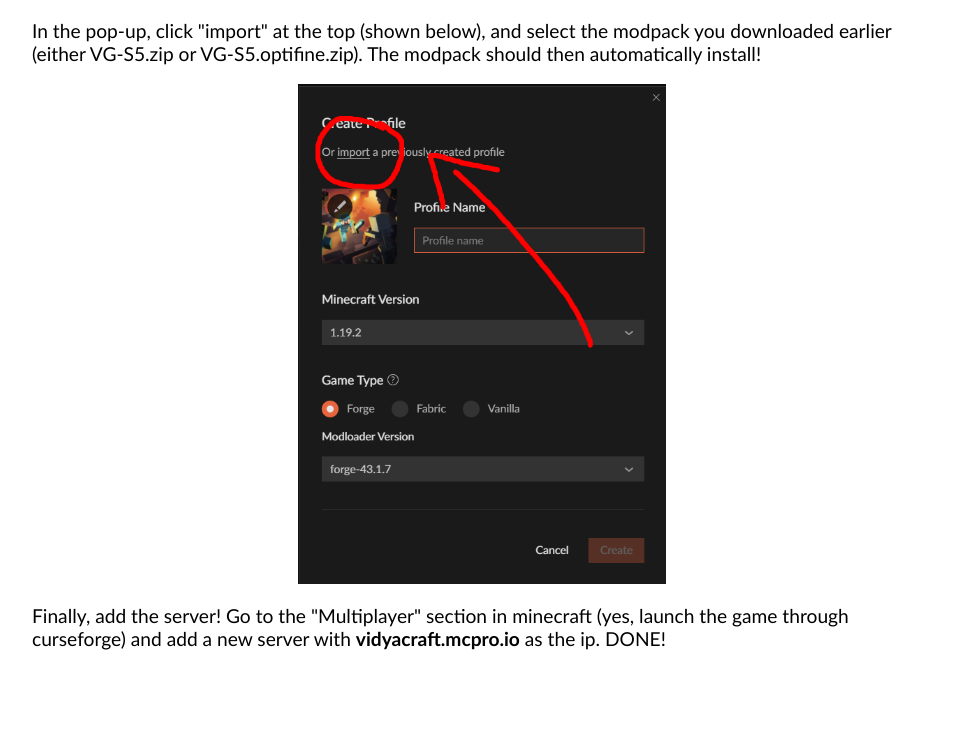
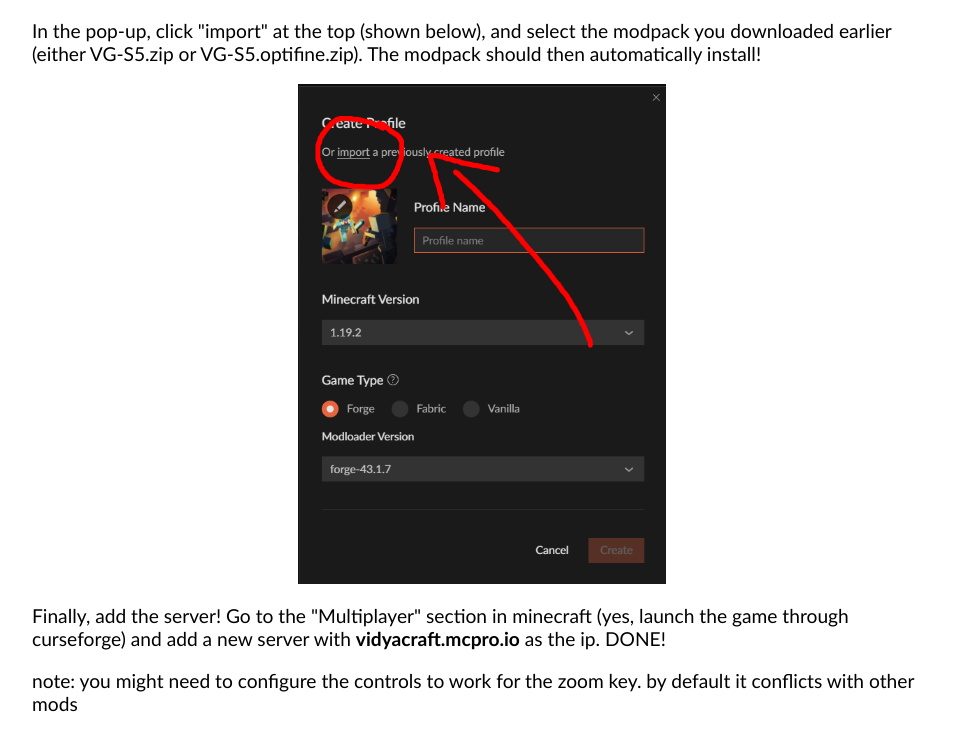
Before and after one commit to griggle/vidyacraft-s5-installation, a plain HTML site: page index.html in a window 1280 px wide. Shown: the part 950-1684 px from the top of the page, without its empty margins (158-1121 px from the left). Before the commit the page ends 1619 px from the top, so only its background shows below. Drawn offline with Linux system fonts and the light colour scheme.

Commit message:
Update index.html

```diff
--- a/index.html
+++ b/index.html
@@ -29,5 +29,6 @@ First thing's first, <b>you can use a completely vanilla (default) version of mi
 
 <p>Finally, add the server! Go to the "Multiplayer" section in minecraft (yes, launch the game through curseforge) and add a new server with <b>vidyacraft.mcpro.io</b> as the ip. DONE!</p>
 
+<p>note: you might need to configure the controls to work for the zoom key. by default it conflicts with other mods</p>
 </body>
 </html>
```
